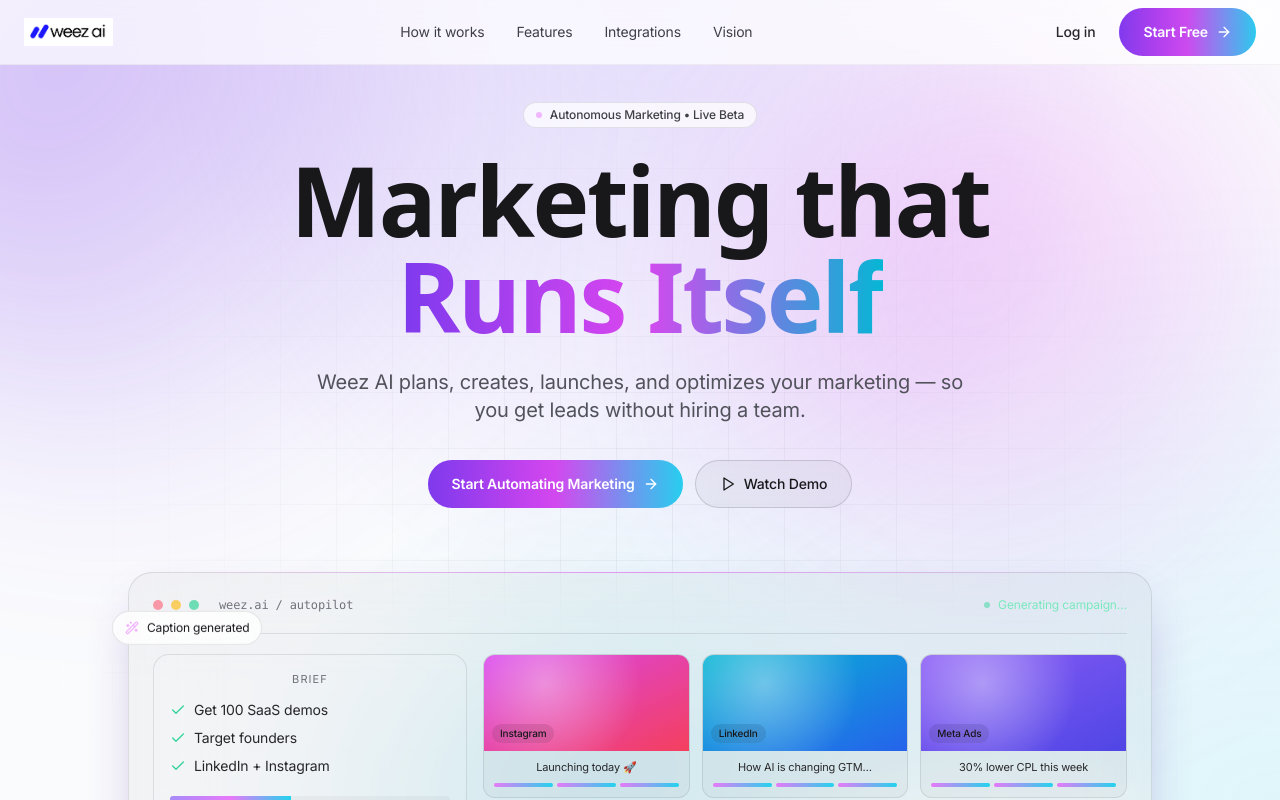
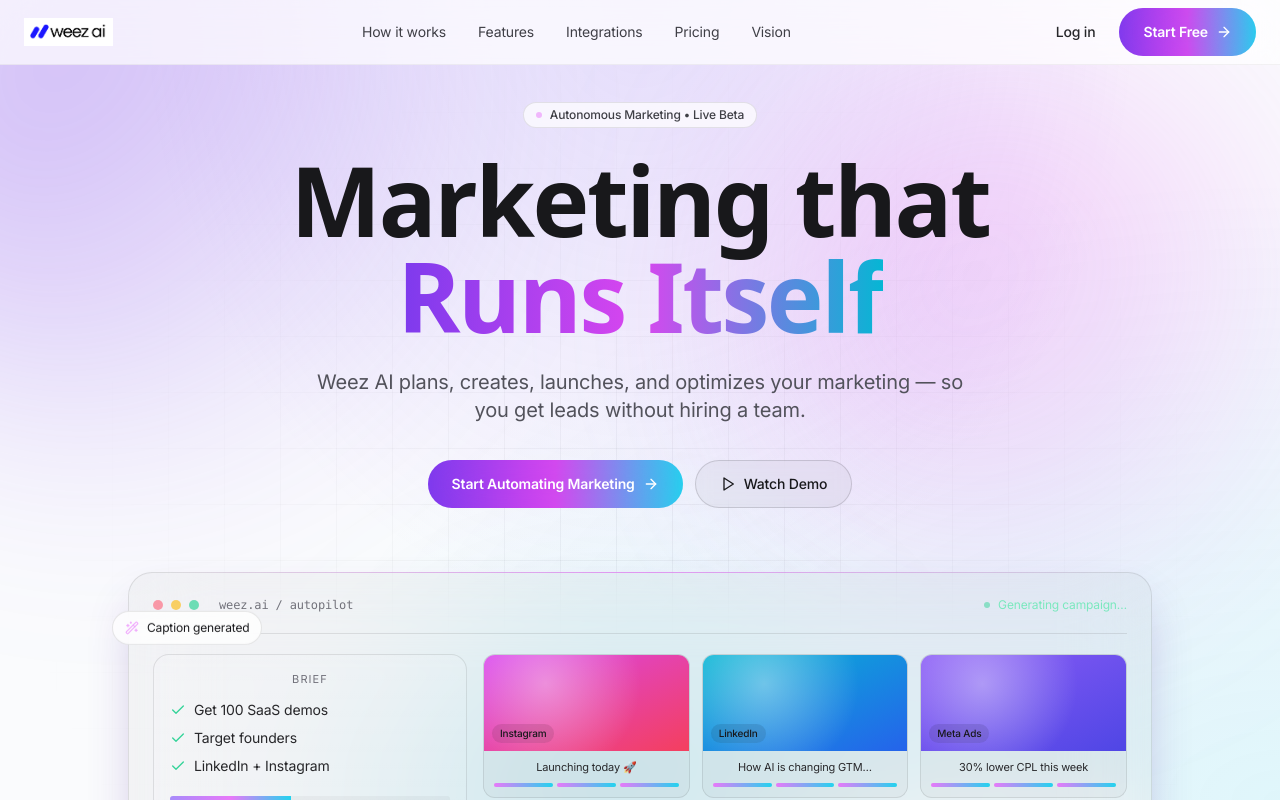
Before and after one commit to WeeezAI/weez-demo, a React (Vite) app: page / in a window 1280 px wide. Shown: the top 800 px of the page. Built offline with nearby package versions, Linux system fonts and the light colour scheme; the HTML template or start-up script is replaced by a standard one; a web font is replaced by a local one.

Commit message:
Changes
Co-authored-by: deshakil <148074401+deshakil@users.noreply.github.com>

```diff
--- a/src/pages/Landing.tsx
+++ b/src/pages/Landing.tsx
@@ -245,6 +245,7 @@ const Landing = () => {
             <a href="#how" className="hover:text-zinc-900 transition">How it works</a>
             <a href="#features" className="hover:text-zinc-900 transition">Features</a>
             <a href="#integrations" className="hover:text-zinc-900 transition">Integrations</a>
+            <a href="#pricing" className="hover:text-zinc-900 transition">Pricing</a>
             <a href="#vision" className="hover:text-zinc-900 transition">Vision</a>
           </nav>
           <div className="flex items-center gap-2">
```
